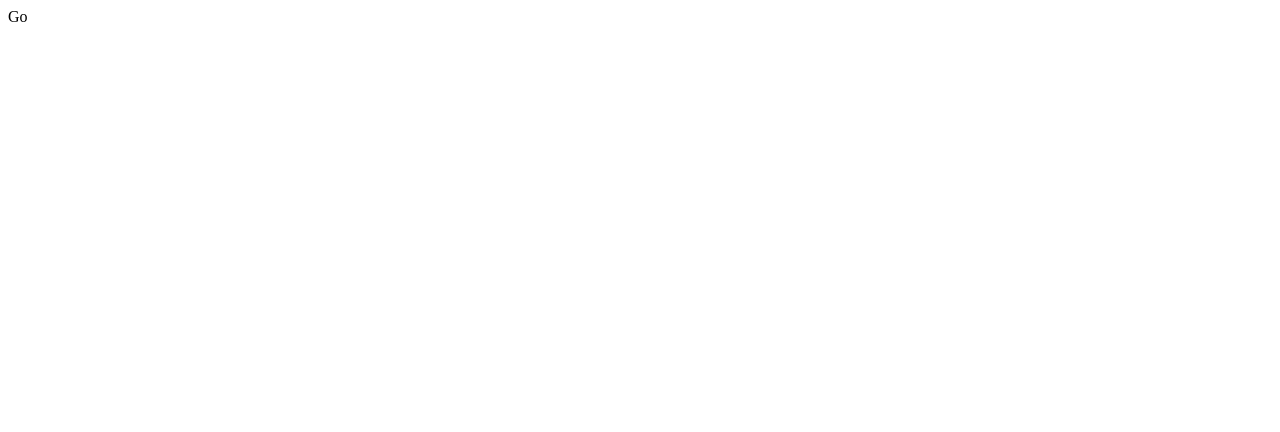
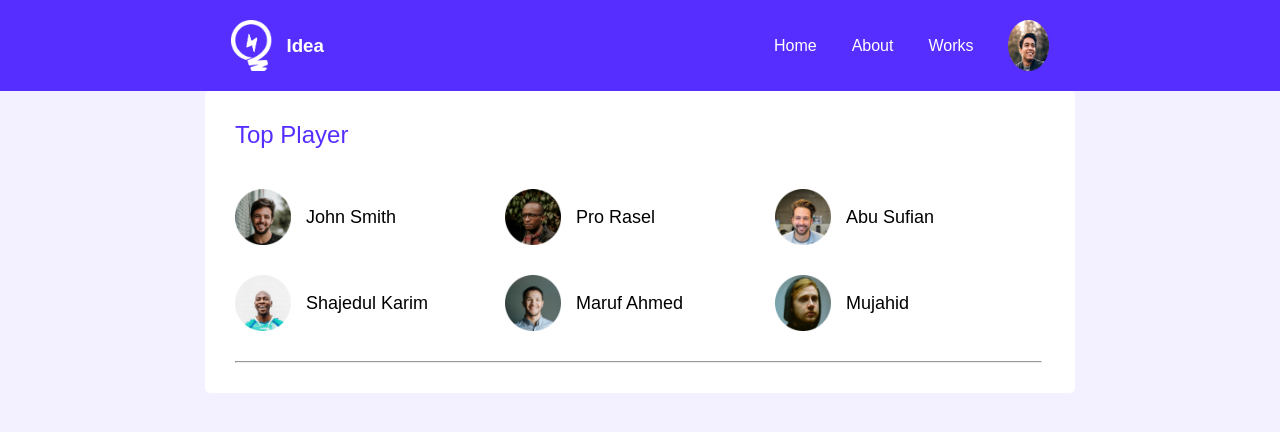
Before and after one commit to Rahatul07/my-leader-board, a plain HTML site: page index.html in a window 1280 px wide. Drawn offline with Linux system fonts and the light colour scheme.

Commit message:
top player

```diff
--- a/Styles/styles.css
+++ b/Styles/styles.css
@@ -0,0 +1,96 @@
+* {
+    box-sizing: border-box;
+    margin: 0;
+    padding: 0;
+
+}
+
+/* Fonts */
+@import url('https://fonts.googleapis.com/css2?family=Open+Sans&family=Poppins:wght@500&display=swap');
+
+/* common styles or utilities */
+body {
+    background-color: #f3f1ff;
+    font-family: 'Poppins', sans-serif;
+}
+
+/* Header section */
+.header {
+    background-color: #562EFF;
+    display: flex;
+    justify-content: center;
+    gap: 450px;
+    padding: 20px;
+}
+
+.nav-img {
+    width: 40.42px;
+    height: 51px;
+}
+
+.left-nav {
+    color: white;
+    display: flex;
+    align-items: center;
+    gap: 15px;
+}
+
+.right-nav {
+    color: white;
+    display: flex;
+    align-items: center;
+    gap: 35px;
+}
+
+/* Players */
+main {
+    display: flex;
+    justify-content: center;
+
+}
+
+main h2 {
+    padding-bottom: 40px;
+    color: #562EFF;
+    font-weight: 500;
+
+}
+
+.top {
+    background: #FFFFFF;
+    border-radius: 5px;
+    width: 870px;
+    padding: 30px;
+
+}
+
+.players {
+    display: grid;
+    grid-template-columns: repeat(3, 1fr);
+    grid-row-gap: 30px;
+}
+.top-players{
+    padding-bottom: 30px;
+}
+
+.top-players img {
+    width: 56px;
+    height: 56px;
+
+}
+
+.profile {
+    display: flex;
+    align-items: center;
+}
+
+.top-players h3 {
+    font-weight: 500;
+    font-size: 18px;
+    padding-left: 15px;
+}
+
+hr{
+    color: #D1D1D1;
+    width: 807px;
+}
--- a/index.html
+++ b/index.html
@@ -9,8 +9,54 @@
     <link rel="stylesheet" href="./Styles/styles.css">
 </head>
 <body>
-    <nav>
-        Go
+    <nav class="header">
+        <div class="left-nav">
+            <img class="nav-img" src="./images/icons/logo.png" alt="">
+            <h3>Idea</h3>
+        </div>
+        <div class="right-nav">
+            <p>Home</p>
+            <p>About</p>
+            <p>Works</p>
+            <img class="nav-img" src="./images/icons/profile.png" alt="">
+        </div>
     </nav>
+    <main><div class="top">
+        <div class="top-players">
+            <h2>Top Player</h2>
+            <div class="players">
+                <div class="profile">
+                    <img src="./images/players/player-1.png" alt="">
+                    <h3>John Smith</h3>
+                </div>
+                <div class="profile">
+                    <img src="./images/players/player-2.png" alt="">
+                    <h3>Pro Rasel</h3>
+                </div>
+                <div class="profile">
+                    <img src="./images/players/player-3.png" alt="">
+                    <h3>Abu Sufian</h3>
+                </div>
+                <div class="profile">
+                    <img src="./images/players/player-4.png" alt="">
+                    <h3>Shajedul Karim</h3>
+                </div>
+                <div class="profile">
+                    <img src="./images/players/player-5.png" alt="">
+                    <h3>Maruf Ahmed</h3>
+                </div>
+                <div class="profile">
+                    <img src="./images/players/player-6.png" alt="">
+                    <h3>Mujahid</h3>
+                </div>
+            </div>
+
+        </div>
+
+        <hr>
+    </div>
+
+    </main>
+
 </body>
 </html>
```
